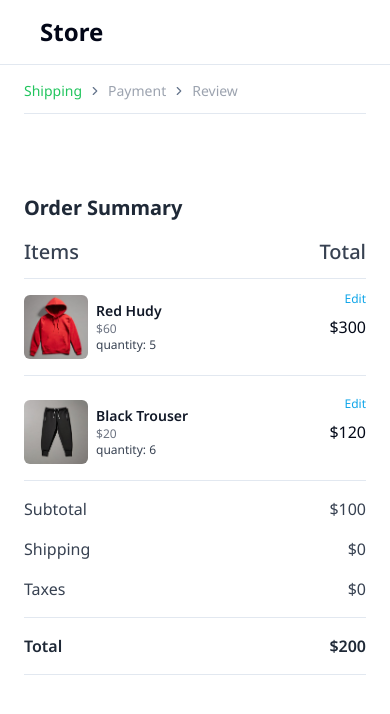
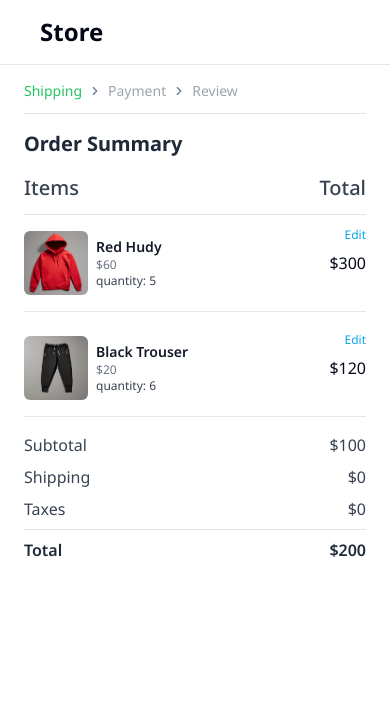
Before and after one commit to ThapaSurace/checkout_design, a React (Vite) app: page /checkout in a window 390 px wide. Shown: the top 714 px of the page. Built offline with nearby package versions, Linux system fonts and the light colour scheme.

Commit message:
update css for responsiveness

```diff
--- a/src/components/CartList.tsx
+++ b/src/components/CartList.tsx
@@ -15,7 +15,7 @@ const CartList = () => {
     <Table>
       <TableHeader>
         <TableRow>
-          <TableHead className="">Item</TableHead>
+          <TableHead>Item</TableHead>
           <TableHead>Quantity</TableHead>
           <TableHead className="text-right">Total</TableHead>
         </TableRow>
--- a/src/components/OrderDetails.tsx
+++ b/src/components/OrderDetails.tsx
@@ -14,8 +14,8 @@ const OrderDetails = () => {
         <PaymentInfoCard />
       </div>
       <Separator className="my-6" />
-      <div className="md:flex justify-end hidden">
-        <Button>Place Order</Button>
+      <div className="w-full md:flex justify-end">
+        <Button className="w-full md:w-fit">Place Order</Button>
       </div>
     </div>
   );
--- a/src/components/PaymentForm.tsx
+++ b/src/components/PaymentForm.tsx
@@ -30,7 +30,9 @@ const PaymentForm = ({ onNext }: { onNext: () => void }) => {
   };
   return (
     <div>
-      <h1 className="mb-6 text-xl font-semibold text-gray-800">Payment Form</h1>
+      <h1 className="mb-6 text-xl md:2xl font-semibold text-gray-800">
+        Payment Info
+      </h1>
       <form onSubmit={handleSubmit(onSubmit)} className="space-y-4">
         <div className="space-y-1">
           <Label htmlFor="username">Name</Label>
--- a/src/components/ShippingForm.tsx
+++ b/src/components/ShippingForm.tsx
@@ -47,8 +47,8 @@ const ShippingForm = ({ onNext }: { onNext: () => void }) => {
   };
   return (
     <>
-      <h1 className="mb-6 text-xl font-semibold text-gray-800">
-        Shipping Form
+      <h1 className="mb-6 text-xl md:text-2xl font-semibold text-gray-800">
+        Shipping Info
       </h1>
       <form className="space-y-4" onSubmit={handleSubmit(onSubmit)}>
         <div className="flex flex-col sm:flex-row gap-4">
--- a/src/components/SubTotal.tsx
+++ b/src/components/SubTotal.tsx
@@ -3,7 +3,7 @@ import { Separator } from "./ui/separator";
 const SubTotal = () => {
   return (
     <>
-      <div className="space-y-4 text-gray-700">
+      <div className="space-y-2 md:space-y-4 text-gray-700">
         <div className="flex justify-between">
           <span>Subtotal</span>
           <span>$100</span>
@@ -17,7 +17,7 @@ const SubTotal = () => {
           <span>$0</span>
         </div>
       </div>
-      <Separator className="my-4" />
+      <Separator className="my-2 md:my-4" />
       <div className="text-gray-800 font-semibold flex justify-between">
         <span>Total</span>
         <span>$200</span>
--- a/src/pages/Cart.tsx
+++ b/src/pages/Cart.tsx
@@ -4,15 +4,15 @@ import OrderSummaryCard from "@/components/OrderSummaryCard";
 
 const Cart = () => {
   return (
-    <MaxWidthWrapper className=" space-y-6  md:flex md:gap-16 my-16">
+    <MaxWidthWrapper className=" space-y-6 md:flex md:gap-16 my-10 md:my-16">
       <div className="basis-[70%]">
-        <h1 className=" text-2xl font-semibold tracking-tight mb-6 text-secondary-foreground">
+        <h1 className="text-xl md:text-2xl font-semibold tracking-tight mb-4 md:mb-6 text-secondary-foreground">
           Cart Items
         </h1>
         <CartList />
       </div>
       <div className="basis-[30%]">
-        <h1 className=" text-2xl font-semibold tracking-tight mb-6 text-secondary-foreground">
+        <h1 className="text-xl md:text-2xl font-semibold tracking-tight mb-4 md:mb-6 text-secondary-foreground">
           Order Summary
         </h1>
         <OrderSummaryCard />
--- a/src/pages/Checkout.tsx
+++ b/src/pages/Checkout.tsx
@@ -37,16 +37,16 @@ const Checkout = () => {
     <MaxWidthWrapper className=" my-4 md:my-10">
       <CheckoutBreadcrumb currentStep={currentStep} />
 
-      <div className="mt-10 flex flex-col md:flex-row gap-10 sm:gap-16 md:gap-24">
-        <div className="basis-[60%]">
+      <div className="mt-4 md:mt-10 flex flex-col md:flex-row gap-10 sm:gap-16 md:gap-24">
+        <div className="basis-[60%] order-2 md:order-1">
           {currentStep === "shipping" && (
             <ShippingForm onNext={handleNextStep} />
           )}
           {currentStep === "payment" && <PaymentForm onNext={handleNextStep} />}
           {currentStep === "review" && <OrderDetails />}
         </div>
-        {/* <div className="hidden md:block min-h-[50vh] border border-gray-200"></div> */}
-        <div className="basis-[40%] ">
+
+        <div className="basis-[40%] order-1 md:order-2">
           <h1 className="mb-4 font-bold text-xl text-gray-800">
             Order Summary
           </h1>
@@ -55,11 +55,6 @@ const Checkout = () => {
           <div className="my-4">
             <SubTotal />
           </div>
-          <Separator className="md:hidden my-4" />
-
-          {currentStep == "review" && (
-            <Button className="w-full mt-6 md:hidden">Place Order</Button>
-          )}
         </div>
       </div>
     </MaxWidthWrapper>
```
